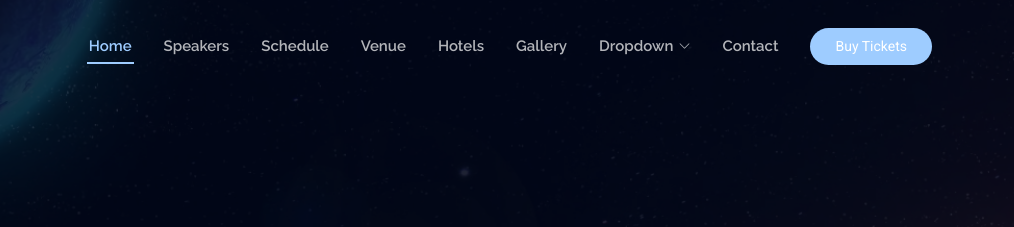
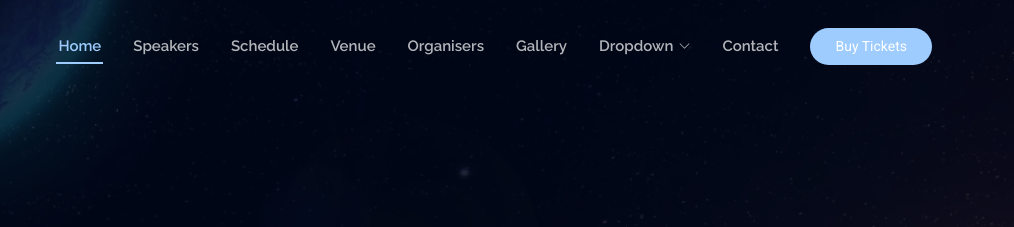
Before and after one commit to Akkshat1505/Udyamitsav, a plain HTML site: page index.html in a window 1280 px wide. Shown: the top 227 px of the page, 266-1280 px from the left. Drawn offline with Linux system fonts and the light colour scheme.

Commit message:
organisers commit

```diff
--- a/index.html
+++ b/index.html
@@ -53,7 +53,7 @@
           <li><a href="#speakers">Speakers</a></li>
           <li><a href="#schedule">Schedule</a></li>
           <li><a href="#venue">Venue</a></li>
-          <li><a href="#hotels">Hotels</a></li>
+          <li><a href="#hotels">Organisers</a></li>
           <li><a href="#gallery">Gallery</a></li>
           <li class="dropdown"><a href="#"><span>Dropdown</span> <i class="bi bi-chevron-down toggle-dropdown"></i></a>
             <ul>
```
